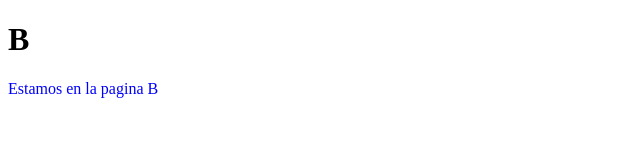
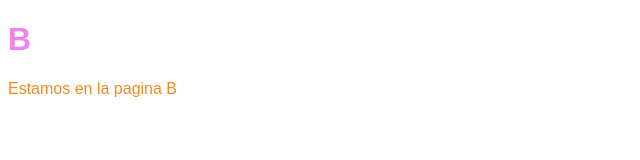
Before and after one commit to ELIZAN626/PRACTICA_01_AVC, a plain HTML site: page page_b.html in a window 1280 px wide. Shown: the whole page, without its empty margins (0-640 px from the left). Drawn offline with Linux system fonts and the light colour scheme.

Commit message:
style para pagina b

```diff
--- a/page_b.html
+++ b/page_b.html
@@ -4,7 +4,7 @@
         <meta charset="UTF-8">
         <meta name="viewport" content="width=device-width, initial-scale=1.0">
         <title>Pagina B</title>
-        <link rel="stylesheet" href="styles/style.css">
+        <link rel="stylesheet" href="styles/stylePaginaB.css">
     </head>
     <body>
         <h1>B</h1>
--- /dev/null
+++ b/styles/stylePaginaB.css
@@ -0,0 +1,9 @@
+h1{
+    color: violet;
+    font-family: sans-serif;
+}
+
+p{
+    font-family: sans-serif;
+    color: rgb(241, 138, 35);
+}
```
